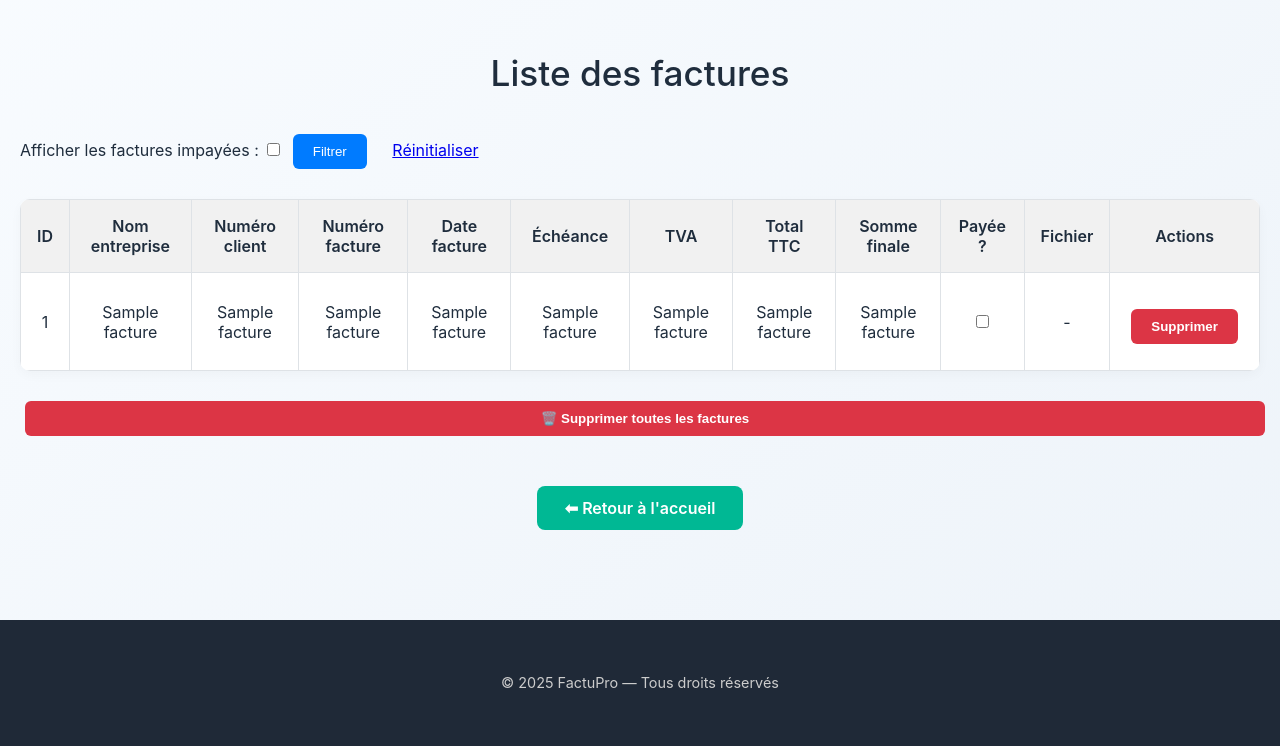
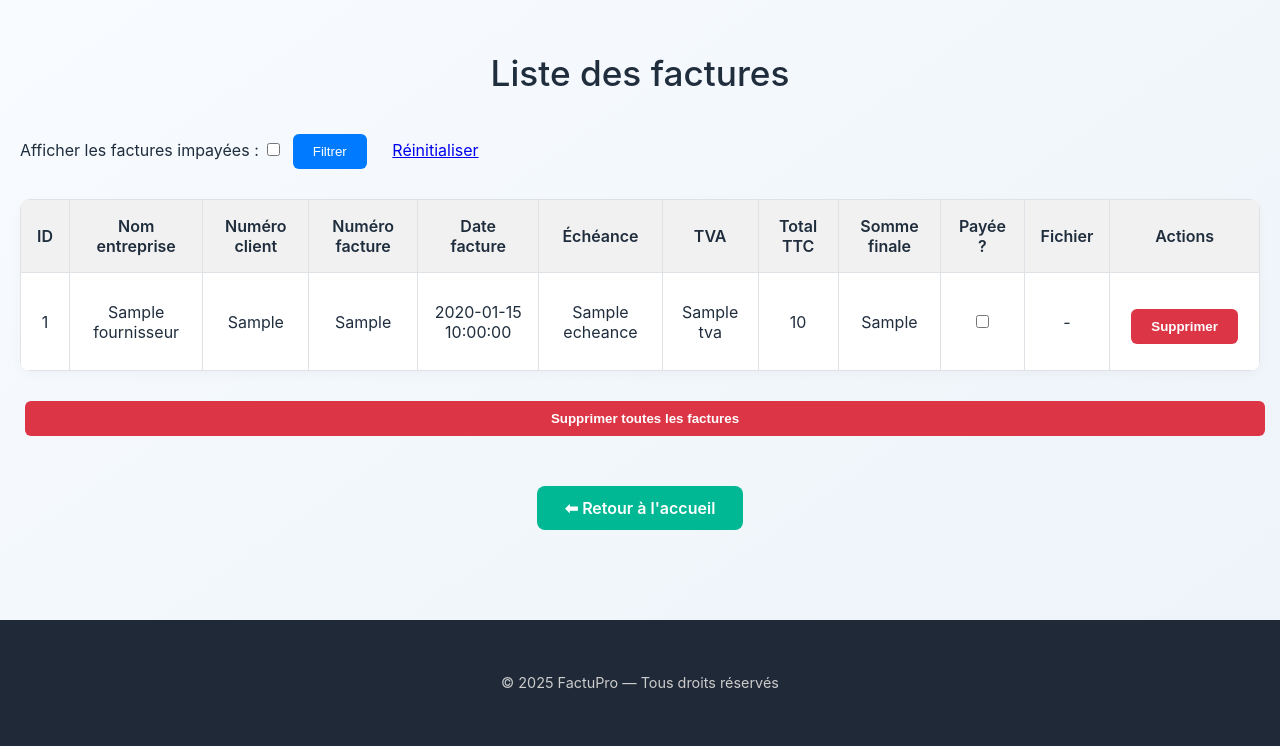
Before and after one commit to LouisMonin/Gestionnaire-Factures, a Flask app: template gestion_factures/templates/factures.html in a window 1280 px wide. Shown: the part 173-919 px from the top of the page. Run offline with Flask 3, Linux system fonts and the light colour scheme; the template is opened without the code that fills it: most values are stand-ins (such as "Sample title", 1, 10 or a date in 2020).

Commit message:
Résolution facture payée
Permet de :
- cocher et décocher les factures (correction du champ considéré f(8) et non f(7))
- passage à l'utilisation des noms de colonnes de la db dans le code et non les numéors de colonne (à l'origine du pb)
- correction du filtre "factures impayées" codé à l'envers

```diff
--- a/gestion_factures/app.py
+++ b/gestion_factures/app.py
@@ -175,10 +175,9 @@ def upload():
 
 @app.route('/factures')
 def afficher_factures():
-
-
     """ Route pour afficher les factures de l'utilisateur """
     conn = sqlite3.connect('factures.db')
+    conn.row_factory = sqlite3.Row
     c = conn.cursor()
     c.execute('SELECT * FROM factures WHERE utilisateur_id = ?', (session['utilisateur_id'],))
     factures = c.fetchall()
@@ -190,63 +189,57 @@ def afficher_factures():
     # Appliquer le filtre uniquement si la case est cochée
     if filter_active:
         if payee_filter == '1':
-            factures = [f for f in factures if str(f[7]) in ['1', 'True', 'true']]
+            factures = [f for f in factures if str(f['facture_payee']) in ['0', 'False', 'false']]
 
     return render_template('factures.html', factures=factures)
 
-#test pour checkbox factures payées
 @app.route('/toggle_payee/<int:facture_id>', methods=['POST'])
 def toggle_payee(facture_id):
-    """ Route pour basculer l'état de paiement d'une facture """
+    """ Met à jour l'état 'payée' d'une facture selon la case cochée """
     conn = sqlite3.connect('factures.db')
+    conn.row_factory = sqlite3.Row
     c = conn.cursor()
 
-    # On récupère l'état actuel
+    # L'état réel de la checkbox
+    nouvelle_valeur = 1 if 'checkbox_paiement' in request.form else 0
+
+    # Mise à jour dans la BDD
     c.execute(
-        'SELECT facture_payee FROM factures WHERE id = ? AND utilisateur_id = ?',
-        (facture_id, session['utilisateur_id'])
+        'UPDATE factures SET facture_payee = ? WHERE id = ? AND utilisateur_id = ?',
+        (nouvelle_valeur, facture_id, session['utilisateur_id'])
     )
-    resultat = c.fetchone()
+    conn.commit()
+    conn.close()
 
-    if resultat is not None:
-        etat_actuel = resultat[0]
-        if etat_actuel is None:
-            etat_actuel = 0
-        nouvel_etat = 0 if etat_actuel else 1
+    return redirect(url_for('afficher_factures'))
 
-        c.execute(
-            'UPDATE factures SET facture_payee = ? WHERE id = ? AND utilisateur_id = ?',
-            (nouvel_etat, facture_id, session['utilisateur_id'])
-        )
-        conn.commit()
-
-    conn.close()
-    return redirect(url_for('afficher_factures'))
 
 @app.route('/factures/json')
 def factures_json():
     """ Route pour obtenir les factures en format JSON """
     conn = sqlite3.connect('factures.db')
+    conn.row_factory = sqlite3.Row
     c = conn.cursor()
     c.execute('SELECT * FROM factures WHERE utilisateur_id = ?', (session['utilisateur_id'],))
     factures = c.fetchall()
     conn.close()
     return jsonify([{
-        "id": f[0], "fournisseur": f[1], "date_facture": f[2], "numero_facture": f[3],
-        "montant_total": f[4], "TVA": f[5]
+        "id": f['id'], "fournisseur": f['fournisseur'], "date_facture": f['date_facture'], "numero_facture": f['numero_facture'],
+        "montant_total": f['montant_total'], "TVA": f['TVA']
     } for f in factures])
 
 @app.route('/factures/json/page')
 def json_visuel():
     """ Route pour afficher les factures en format JSON dans une page dédiée """
     conn = sqlite3.connect('factures.db')
+    conn.row_factory = sqlite3.Row
     c = conn.cursor()
     c.execute('SELECT * FROM factures WHERE utilisateur_id = ?', (session['utilisateur_id'],))
     factures = c.fetchall()
     conn.close()
     return render_template("factures_json.html", factures=[{
-        "id": f[0], "fournisseur": f[1], "date_facture": f[2], "numero_facture": f[3],
-        "montant_total": f[4], "TVA": f[5]
+        "id": f['id'], "fournisseur": f['fournisseur'], "date_facture": f['date_facture'], "numero_facture": f['numero_facture'],
+        "montant_total": f['montant_total'], "TVA": f['TVA']
     } for f in factures])
 
 @app.route('/analyse', methods=['GET', 'POST'])
@@ -255,6 +248,7 @@ def analyse():
     if request.method == 'POST' and request.form.get('action') == 'reset':
         return redirect('/analyse')
     conn = sqlite3.connect('factures.db')
+    conn.row_factory = sqlite3.Row
     c = conn.cursor()
     fournisseur = request.form.get('fournisseur')
     date_debut = request.form.get('date_debut')
@@ -379,6 +373,7 @@ def analyse():
 def export_csv():
     """ Route pour exporter les factures filtrées en CSV """
     conn = sqlite3.connect('factures.db')
+    conn.row_factory = sqlite3.Row
     c = conn.cursor()
     fournisseur = request.form.get('fournisseur')
     date_debut = request.form.get('date_debut')
--- a/gestion_factures/templates/factures.html
+++ b/gestion_factures/templates/factures.html
@@ -17,7 +17,7 @@
         <!-- Filtres tableau -->
 <form method="GET" action="{{ url_for('afficher_factures') }}" class="filter-form" style="margin-bottom: 1em;">
     <label for="facture_payee">Afficher les factures impayées :</label>
-    <input type="checkbox" id="checkbox_paiement" name="checkbox_paiement" value="1" {% if request.args.get('facture_payee') == '1' %}checked{% endif %}>
+    <input type="checkbox" id="checkbox_paiement" name="checkbox_paiement" value="1" {% if request.args.get('checkbox_paiement') == '1' %}checked{% endif %}>
 
     <input type="hidden" name="filter_active" value="1">
     <button type="submit">Filtrer</button>
@@ -41,23 +41,23 @@
             </tr>
             {% for f in factures %}
             <tr>
-                <td>{{ f[0] }}</td>
-                <td>{{ f[1] }}</td>
-                <td>{{ f[9] }}</td>
-                <td>{{ f[3] }}</td>
-                <td>{{ f[2] }}</td>
-                <td>{{ f[10] }}</td>
-                <td>{{ f[5] }}</td>
-                <td>{{ f[4] }}</td>
-                <td>{{ f[11] }}</td>
+                <td>{{ f['id'] }}</td>
+                <td>{{ f['fournisseur'] }}</td>
+                <td>{{ f['numero_client'] }}</td>
+                <td>{{ f['numero_facture'] }}</td>
+                <td>{{ f['date_facture'] }}</td>
+                <td>{{ f['echeance'] }}</td>
+                <td>{{ f['TVA'] }}</td>
+                <td>{{ f['montant_total'] }}</td>
+                <td>{{ f['somme_finale'] }}</td>
                 <td>
-                    <form action="{{ url_for('toggle_payee', facture_id=f[0]) }}" method="post">
-                        <input type="checkbox" name="checkbox_paiement" {% if f[7] %}checked{% endif %} onchange="this.form.submit()">
+                    <form action="{{ url_for('toggle_payee', facture_id=f['id']) }}" method="post">
+                        <input type="checkbox" name="checkbox_paiement" {% if f['facture_payee'] == 1 %}checked{% endif %} onchange="this.form.submit()">
                     </form>
                   </td>
                 <td>
-                    {% if f[6] %}
-                        <a href="{{ url_for('telecharger_fichier', filename=f[6]) }}" target="_blank" title="Télécharger">
+                    {% if f['fichier'] %}
+                        <a href="{{ url_for('telecharger_fichier', filename=f['fichier']) }}" target="_blank" title="Télécharger">
                             📎
                         </a>
                     {% else %}
@@ -65,7 +65,7 @@
                     {% endif %}
                 </td>
                 <td>
-                    <form method="POST" action="/supprimer/{{ f[0] }}" onsubmit="return confirm('Confirmer la suppression ?');">
+                    <form method="POST" action="/supprimer/{{ f['id'] }}" onsubmit="return confirm('Confirmer la suppression ?');">
                         <button type="submit" class="danger">Supprimer</button>
                     </form>
                 </td>
@@ -74,7 +74,7 @@
         </table>
 
         <form method="POST" action="/supprimer_tout" onsubmit="return confirm('Supprimer toutes les factures ?');">
-            <button type="submit" class="danger full">🗑️ Supprimer toutes les factures</button>
+            <button type="submit" class="danger full">Supprimer toutes les factures</button>
         </form>
 
         <div style="text-align:center">
```
Also changed, not shown: factures.db (added), gestion_factures/factures.db.
